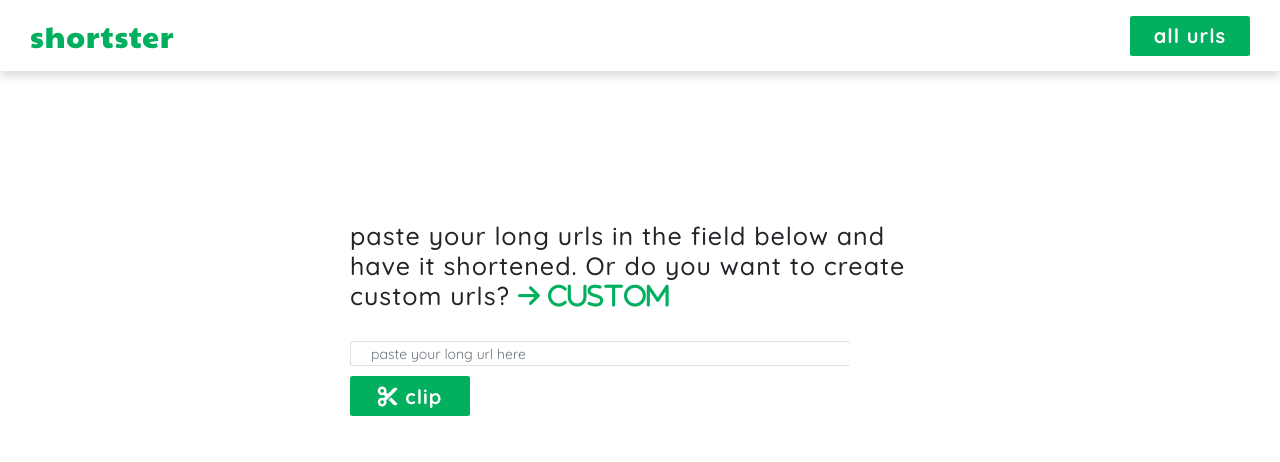
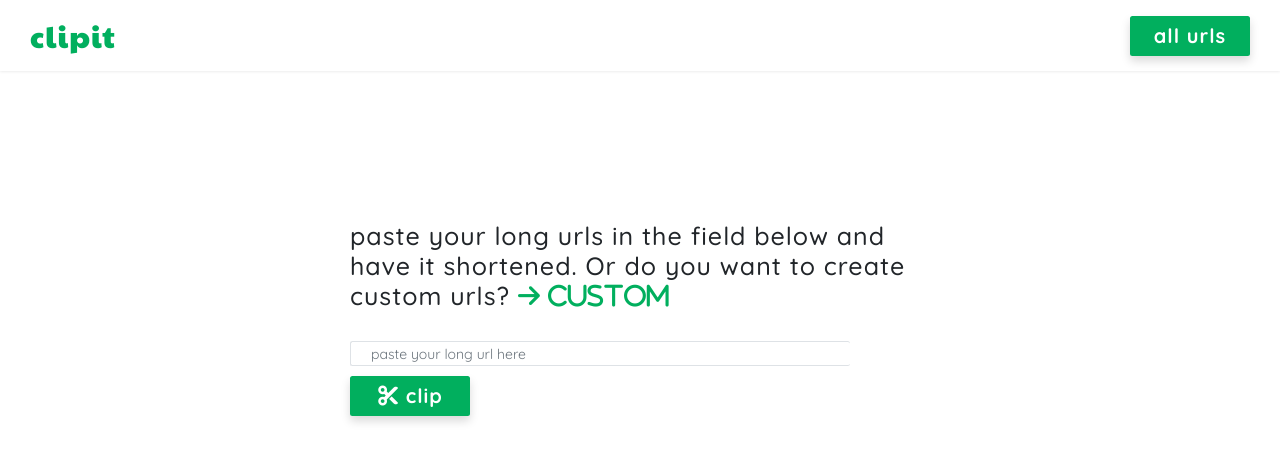
Before and after one commit to nyior/clipit, a Vue app in the folder frontend/: page / in a window 1280 px wide. Shown: the top 462 px of the page. Built offline with nearby package versions, Linux system fonts and the light colour scheme.

Commit message:
refactor frontend code. change api docs url

```diff
--- a/frontend/public/index.html
+++ b/frontend/public/index.html
@@ -4,7 +4,7 @@
         <meta charset="utf-8" />
         <meta content="IE=edge" http-equiv="X-UA-Compatible" />
         <meta content="width=device-width,initial-scale=1.0" name="viewport" />
-        <title>Webinge</title>
+        <title>clipit</title>
 
         <!-- Bootstrap CSS -->
         <link
--- a/frontend/public/styles.css
+++ b/frontend/public/styles.css
@@ -39,7 +39,10 @@
 	font-size: 2rem;
     text-align: center;
     width: 12rem;
-	height: 4rem;
+    height: 4rem;
+    border: none;
+    cursor: pointer;
+    overflow: hidden;
 }
 
 span{
--- a/frontend/src/components/Home/AdvancedForm.vue
+++ b/frontend/src/components/Home/AdvancedForm.vue
@@ -6,7 +6,11 @@
           <h3>
             you don't want to create custom urls? we've got you!
             <span>
-              <i class="fa fa-arrow-left" aria-hidden="true" @click="hideForm">
+              <i
+                class="fa fa-arrow-left"
+                aria-hidden="true"
+                @click="hideForm"
+              >
                 back
               </i>
             </span>
@@ -39,9 +43,7 @@
              <span class="text-danger">{{ errors.first('shortcode') }}</span>
           </div>
 
-          <button type="submit" class="btn py-2 my-2">
-            submit
-          </button>
+          <ClipButton :isLoading="isLoading"/>
         </form>
       </div>
     </div>
@@ -49,8 +51,21 @@
 </template>
 
 <script>
+import ClipButton from "@/components/Utils/ClipButton.vue";
+
 export default {
   name: "RegularForm",
+
+  components: {
+    ClipButton
+  },
+
+  props: {
+      isLoading: {
+          type: Boolean,
+          required: true,
+      }
+  },
 
   data() {
     return {
--- a/frontend/src/components/Home/Form.vue
+++ b/frontend/src/components/Home/Form.vue
@@ -1,17 +1,26 @@
 <template>
   <div class="row px-5">
     <div class="col-12">
-      <div v-if="showRegularForm" id="regular-form">
-        <RegularForm @hide-form="toggle" @on-submit="shortenUrl" />
+
+      <div
+        v-if="showRegularForm"
+        id="regular-form"
+      >
+        <RegularForm
+                    @hide-form="toggle"
+                    @on-submit="shortenUrl"
+                    :isLoading="isLoading"
+        />
       </div>
 
       <div v-else id="advanced-form">
-        <AdvancedForm @hide-form="toggle" @on-submit="shortenUrl" />
+        <AdvancedForm
+                    @hide-form="toggle"
+                    @on-submit="shortenUrl"
+                    :isLoading="isLoading"
+        />
       </div>
 
-      <div v-if="isLoading" class="space-up text-center">
-        <P>...clipping url...</P>
-      </div>
     </div>
   </div>
 </template>
--- a/frontend/src/components/Home/RegularForm.vue
+++ b/frontend/src/components/Home/RegularForm.vue
@@ -1,16 +1,24 @@
 <template>
   <div class="row text-left">
     <div class="col-12 col-md-6 mr-md-auto ml-md-auto">
+
       <div>
+
         <div>
           <h3>
-            paste your long urls in the field below and have it shortened. Or do
-            you want to create custom urls?
+            paste your long urls in the field below and have it
+            shortened. Or do you want to create custom urls?
+
             <span>
-              <i class="fa fa-arrow-right" aria-hidden="true" @click="hideForm">
+              <i
+                class="fa fa-arrow-right"
+                aria-hidden="true"
+                @click="hideForm"
+              >
                 custom
               </i>
             </span>
+
           </h3>
         </div>
 
@@ -20,27 +28,43 @@
                 type="text"
                 placeholder="paste your long url here"
                 v-validate="'required|url'"
+                required
                 name="url"
                 v-model="longUrl"
             />
 
             <div class="mt-2">
-                <span class="text-danger">{{ errors.first('url') }}</span>
+                <span
+                    class="text-danger"
+                >
+                    {{ errors.first('url') }}
+                </span>
             </div>
 
-            <button type="submit" class="btn py-2 my-2">
-                <i class="fa fa-scissors" aria-hidden="true" @click="onSubmit">
-                </i> clip
-            </button>
+            <ClipButton :isLoading="isLoading"/>
         </form>
+
       </div>
     </div>
   </div>
 </template>
 
 <script>
+import ClipButton from "@/components/Utils/ClipButton.vue";
+
 export default {
   name: "RegularForm",
+
+  components: {
+    ClipButton
+  },
+
+  props: {
+      isLoading: {
+          type: Boolean,
+          required: true,
+      }
+  },
 
   data() {
     return {
--- a/frontend/src/components/Navigation/Navbar.vue
+++ b/frontend/src/components/Navigation/Navbar.vue
@@ -1,11 +1,11 @@
 <template>
-  <nav class="navbar navbar-expand-lg py-3 fixed px-5 shadow">
+  <nav class="navbar navbar-expand-lg py-3 fixed px-5 shadow-sm">
     <router-link :to="{ name: 'home' }" class="dynamic-brand navbar-brand">
-      shortster
+      clipit
     </router-link>
 
     <router-link :to="{ name: 'url-list' }" class="ml-auto">
-      <button class="btn">
+      <button class="btn shadow">
         all urls
       </button>
     </router-link>
--- a/frontend/src/components/Url/Url.vue
+++ b/frontend/src/components/Url/Url.vue
@@ -26,7 +26,7 @@
       <div>
         <small>
           clipped url:
-          <a :href="scheme + host + encodeURI(url.shortcode)" target="blank">
+          <a :href="host + encodeURI(url.shortcode)" target="blank">
             {{ host + encodeURI(url.shortcode) }}
           </a>
         </small>
@@ -53,7 +53,7 @@
 
   data() {
     return {
-      host: 'shter.herokuapp.com/',
+      host: window.location.hostname,
       scheme: 'https://'
     };
   },
--- /dev/null
+++ b/frontend/src/components/Utils/ClipButton.vue
@@ -0,0 +1,65 @@
+<template>
+
+    <button
+        type="submit"
+        class="btn py-2 my-2 shadow"
+        :class="{ 'is-loading': isLoading }"
+    >
+        <div class="text">
+            <i
+            class="fa fa-scissors"
+            aria-hidden="true"
+            >
+            </i>
+            clip
+        </div>
+
+        <div class="loading-icon">
+            <i
+                class="fa fa-spinner"
+                aria-hidden="true">
+            </i>
+        </div>
+    </button>
+
+</template>
+
+<style scoped>
+
+button > .text {
+    will-change: transform, opacity;
+    transition: all 0.3s ease-in-out;
+    opacity: 1;
+}
+button > .loading-icon {
+    position: absolute;
+    left: 0;
+    right: 0;
+    transition: all 0.3s ease-in-out;
+    will-change: transform, opacity;
+    opacity: 0;
+}
+button.is-loading > .text {
+    transform: translateY(-100px);
+    opacity: 0;
+}
+button.is-loading > .loading-icon {
+    transform: translateY(-100%);
+    opacity: 1;
+}
+
+</style>
+
+<script>
+export default {
+  name: "ClipButton",
+
+  props: {
+      isLoading: {
+          type: Boolean,
+          required: true,
+      }
+  }
+
+}
+</script>
--- a/frontend/src/views/Home/Home.vue
+++ b/frontend/src/views/Home/Home.vue
@@ -2,9 +2,13 @@
   <div class="container-fluid hero-container">
     <Form @on-submit="setUrl" />
 
-    <div class="space-up" v-if="response !== null">
+    <div
+        class="space-up"
+        v-if="response !== null"
+    >
       <Url :url="response" />
     </div>
+
   </div>
 </template>
 
@@ -38,7 +42,7 @@
   },
 
   mounted: function() {
-    document.title = "Shortster | Home";
+    document.title = "clipit | Home";
   }
 };
 </script>
```
Also changed, not shown: 2 other files (tests, documents, lock files or other folders).
